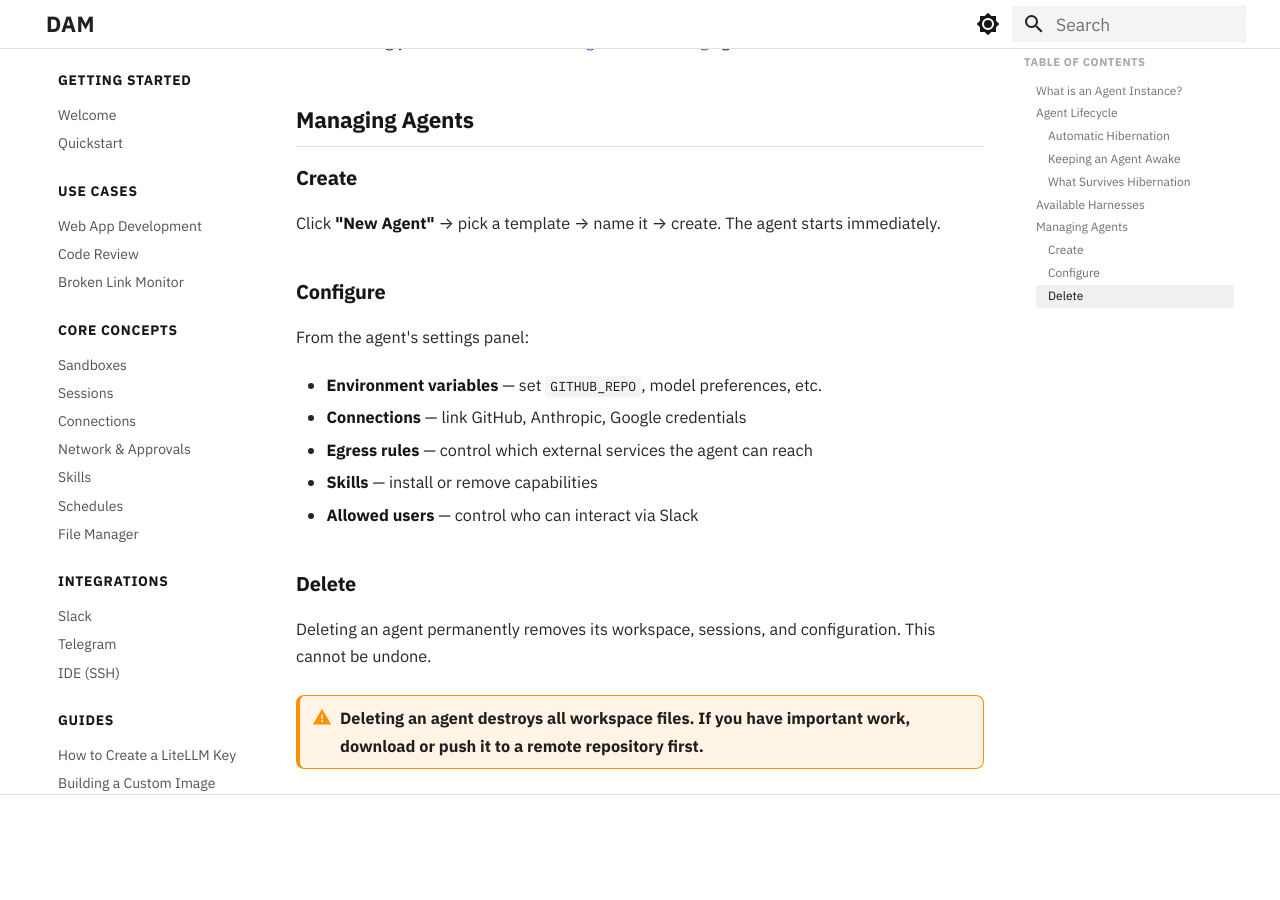
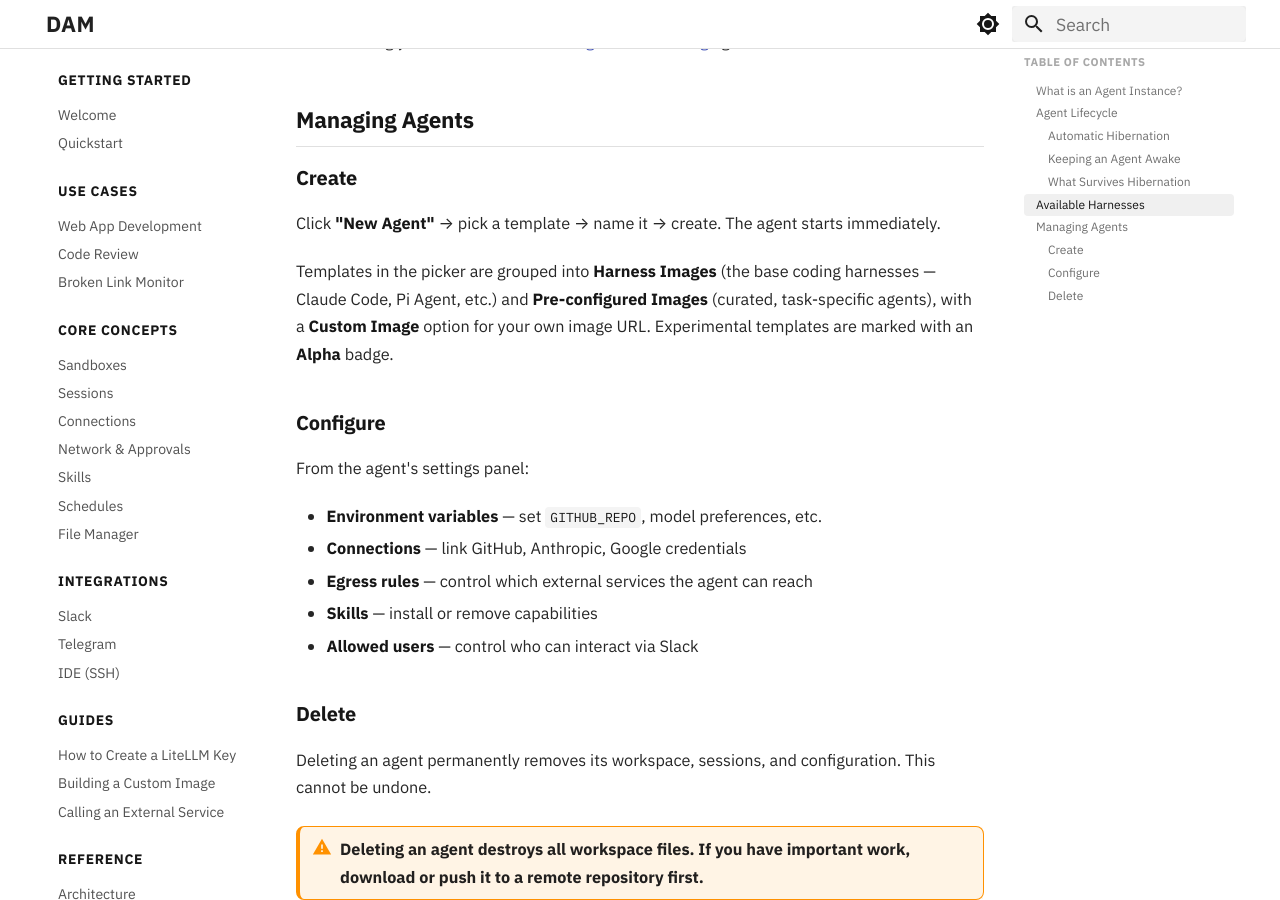
Before and after one commit to dam-agents/docs, an MkDocs documentation site: the page built from docs/core-concepts/agents.md, in a window 1280 px wide and 900 px high, scrolled down 2763 px. Built offline with MkDocs 1.6.1 and Material for MkDocs 9.7.7, drawn with Linux system fonts in a browser that asks for light colours; before the commit the page ends 3558 px from its top, so only the background shows below that.

Commit message:
docs: sync for dam-agents/dam#1280 — template categories and Alpha badge in create flow (#17)
Co-authored-by: Agent User <agent@agent-7aee7c83b6b1d474-0.agent-7aee7c83b6b1d474.dam-prod-agents.svc.cluster.local>

```diff
--- a/docs/core-concepts/agents.md
+++ b/docs/core-concepts/agents.md
@@ -71,6 +71,8 @@ Want to bring your own? See the [Building a Custom Image](../guides/custom-image
 
 Click **"New Agent"** → pick a template → name it → create. The agent starts immediately.
 
+Templates in the picker are grouped into **Harness Images** (the base coding harnesses — Claude Code, Pi Agent, etc.) and **Pre-configured Images** (curated, task-specific agents), with a **Custom Image** option for your own image URL. Experimental templates are marked with an **Alpha** badge.
+
 ### Configure
 
 From the agent's settings panel:
```
